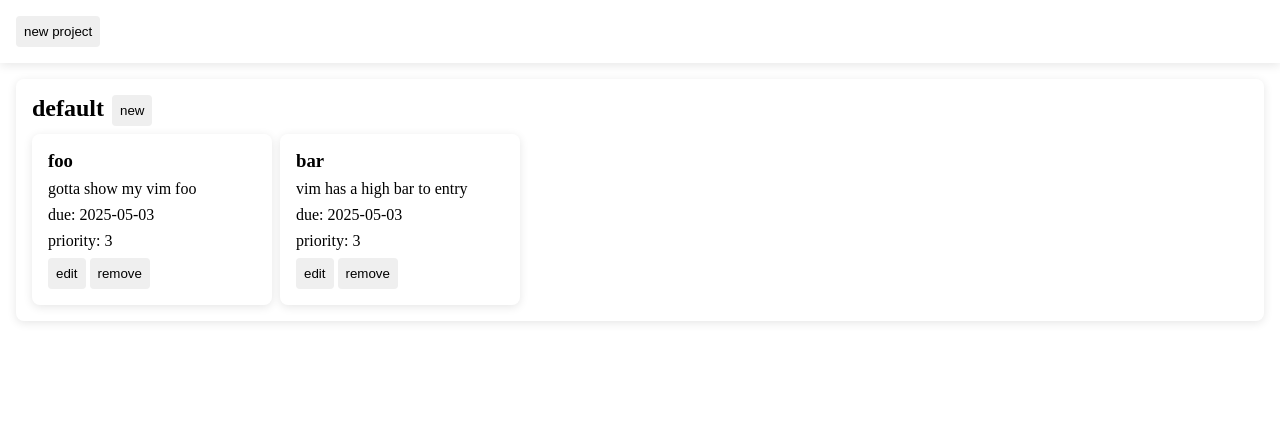
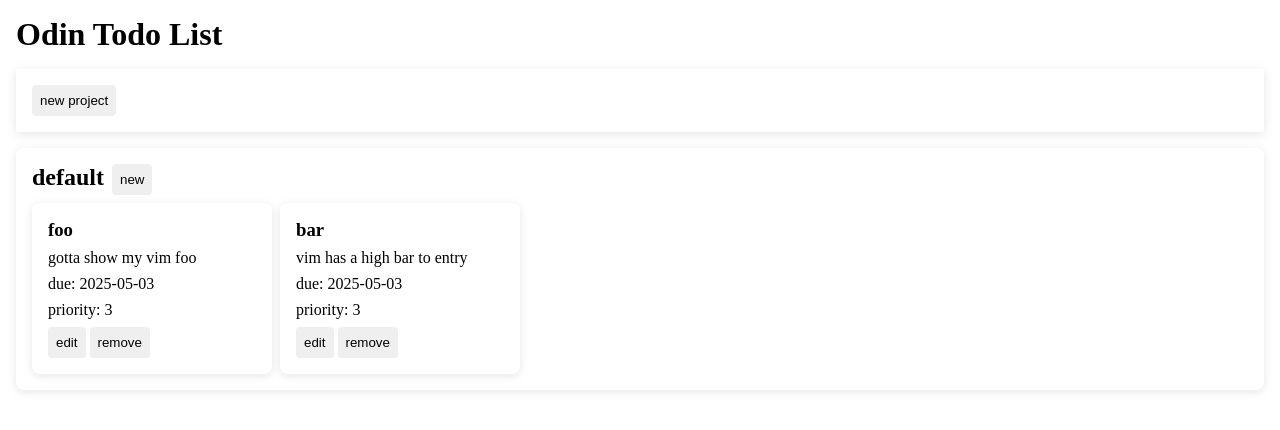
Before and after one commit to scorbiclife/odin-todo-list, a website built with webpack: page src/index.html in a window 1280 px wide. Built offline with nearby package versions, Linux system fonts and the light colour scheme.

Commit message:
feat(ui): minor styling enhancements

```diff
--- a/src/index.css
+++ b/src/index.css
@@ -12,6 +12,13 @@ input {
   height: 1.5rem;
 }
 
+.main-container {
+  display: flex;
+  flex-flow: column nowrap;
+  padding: 16px;
+  gap: 16px;
+}
+
 .main-menu {
   display: flex;
   align-items: center;
@@ -20,8 +27,8 @@ input {
 
 dialog {
   position: static;
+  border: none;
 }
-
 
 .todo-edit {
   position: fixed;
@@ -58,8 +65,6 @@ dialog {
 .project_list {
   display: flex;
   flex-flow: column nowrap;
-
-  padding: 16px;
   gap: 8px;
 }
 
--- a/src/mvc/main.js
+++ b/src/mvc/main.js
@@ -57,7 +57,8 @@ export class MainController {
       });
       document.dispatchEvent(new RedrawEvent());
     });
-    return $("div", {})(
+    return $("div", { class: "main-container" })(
+      $("h1")("Odin Todo List"),
       $("menu", { class: "main-menu" })($newProjectButton, $newProjectDialog),
       $("ul", { class: "project_list" })(
         ...this.model
```
